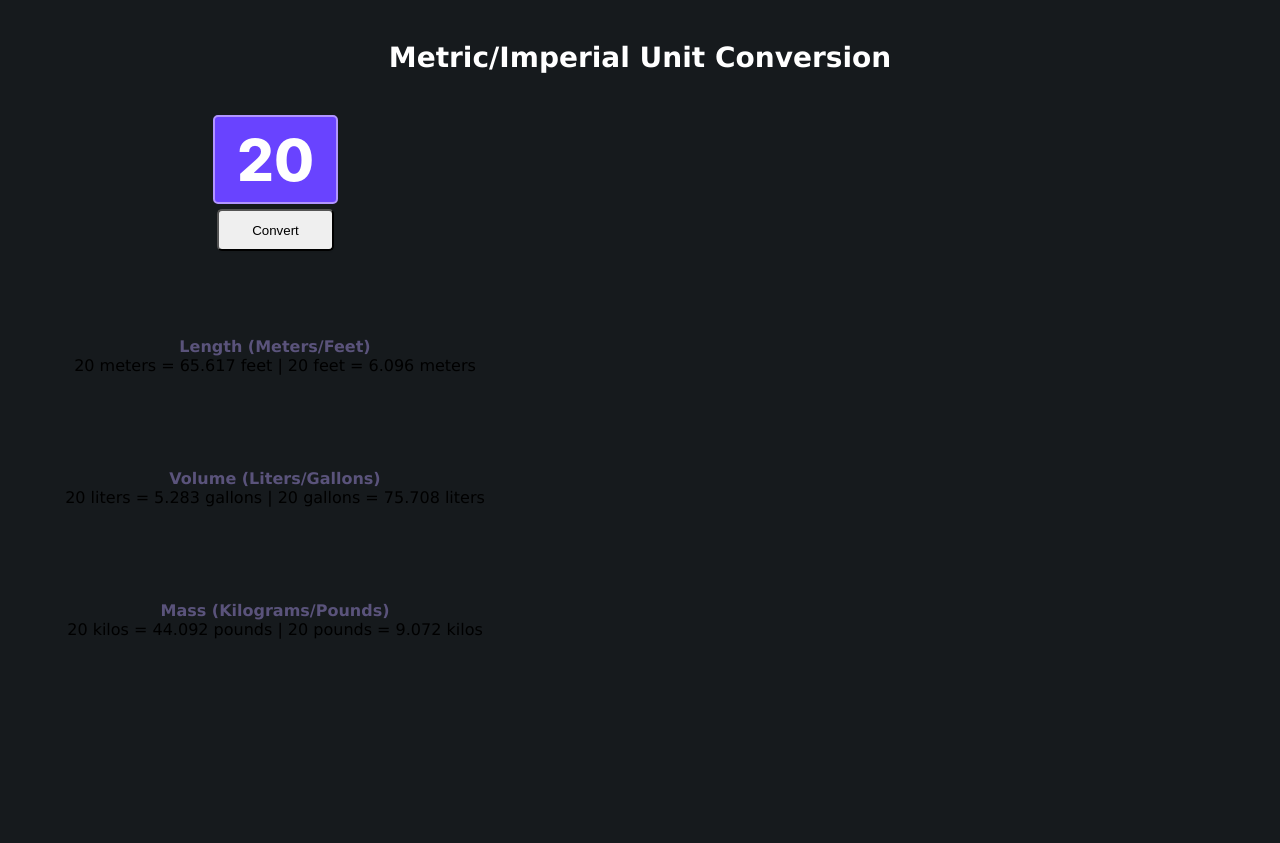
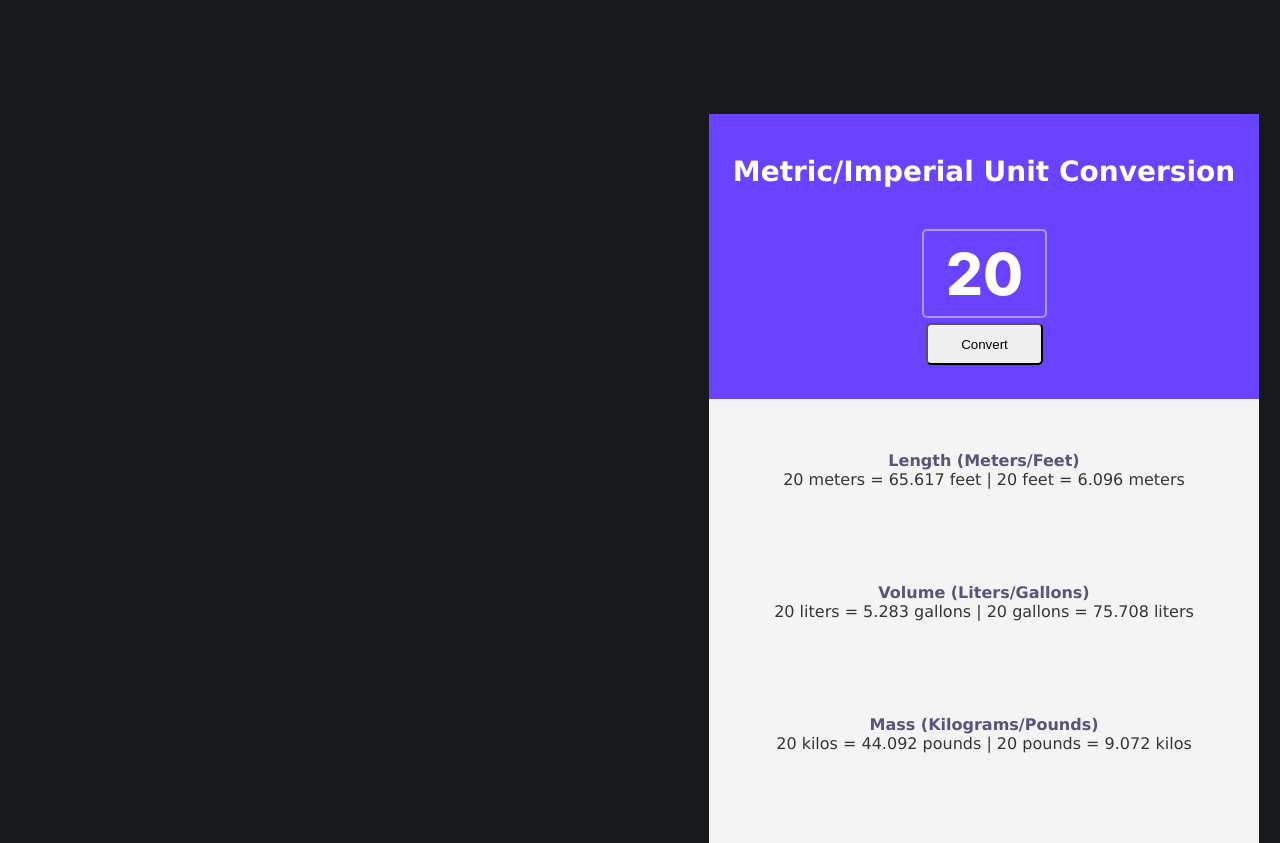
Before and after one commit to Dreizaedra/Unit_Converter, a plain HTML site: page index.html in a window 1280 px wide. Before the commit the page ends 800 px from the top, so only its background shows below. Drawn offline with Linux system fonts and the light colour scheme.

Commit message:
Update styles.css

```diff
--- a/styles.css
+++ b/styles.css
@@ -12,7 +12,7 @@ body {
     color: #5A537B;
 }
 
-.frame {
+#frame {
     position: absolute;
     width: 550px;
     height: 729px;
@@ -24,7 +24,7 @@ body {
 
 /* TOP SIDE: */
 
-.top-side {
+#top-side {
     position: absolute;
     width: 550px;
     height: 285px;
@@ -86,7 +86,7 @@ button {
 
 /* BOTTOM SIDE: */
 
-.bottom-side {
+#bottom-side {
     color: #353535;
 }
 
```
